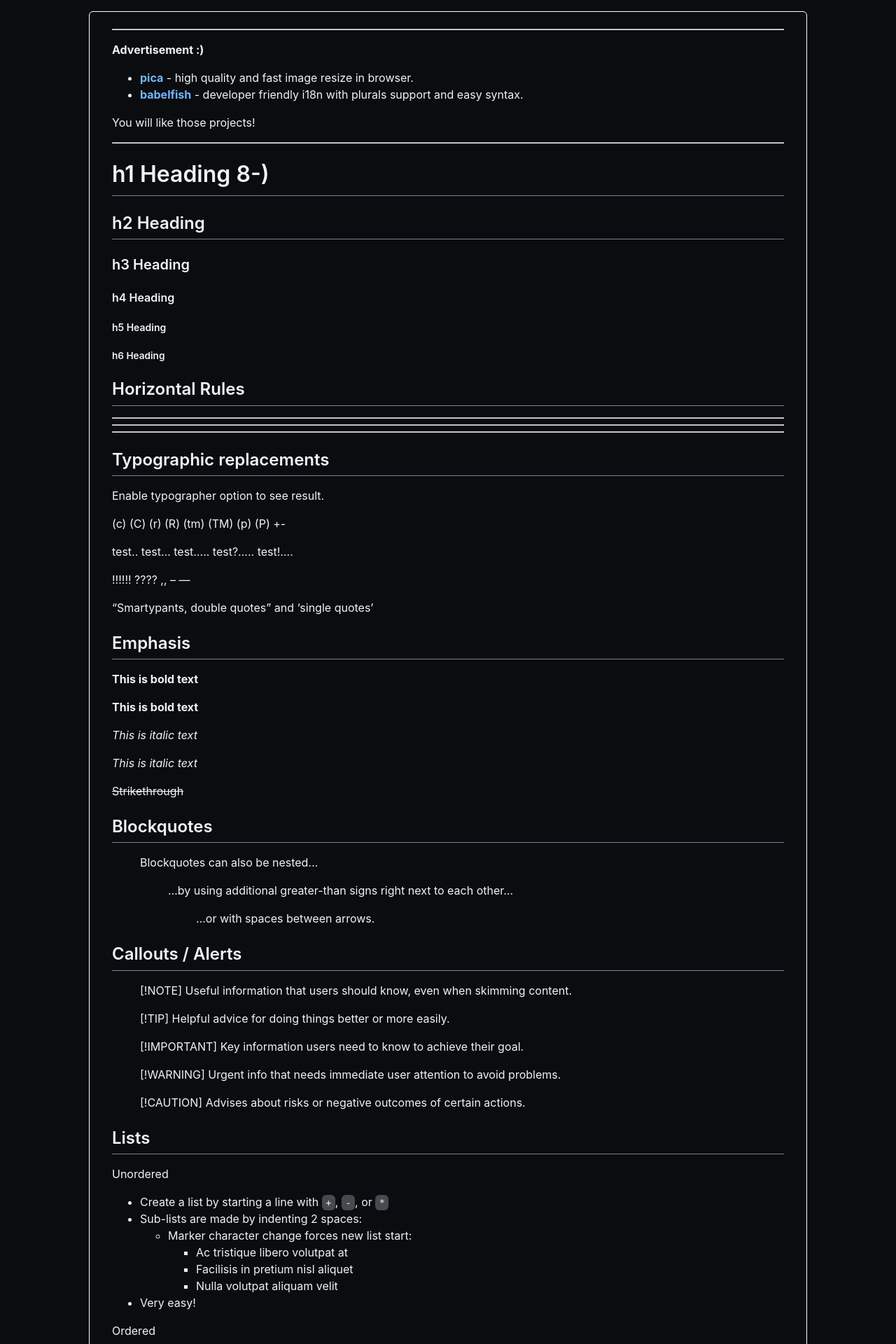
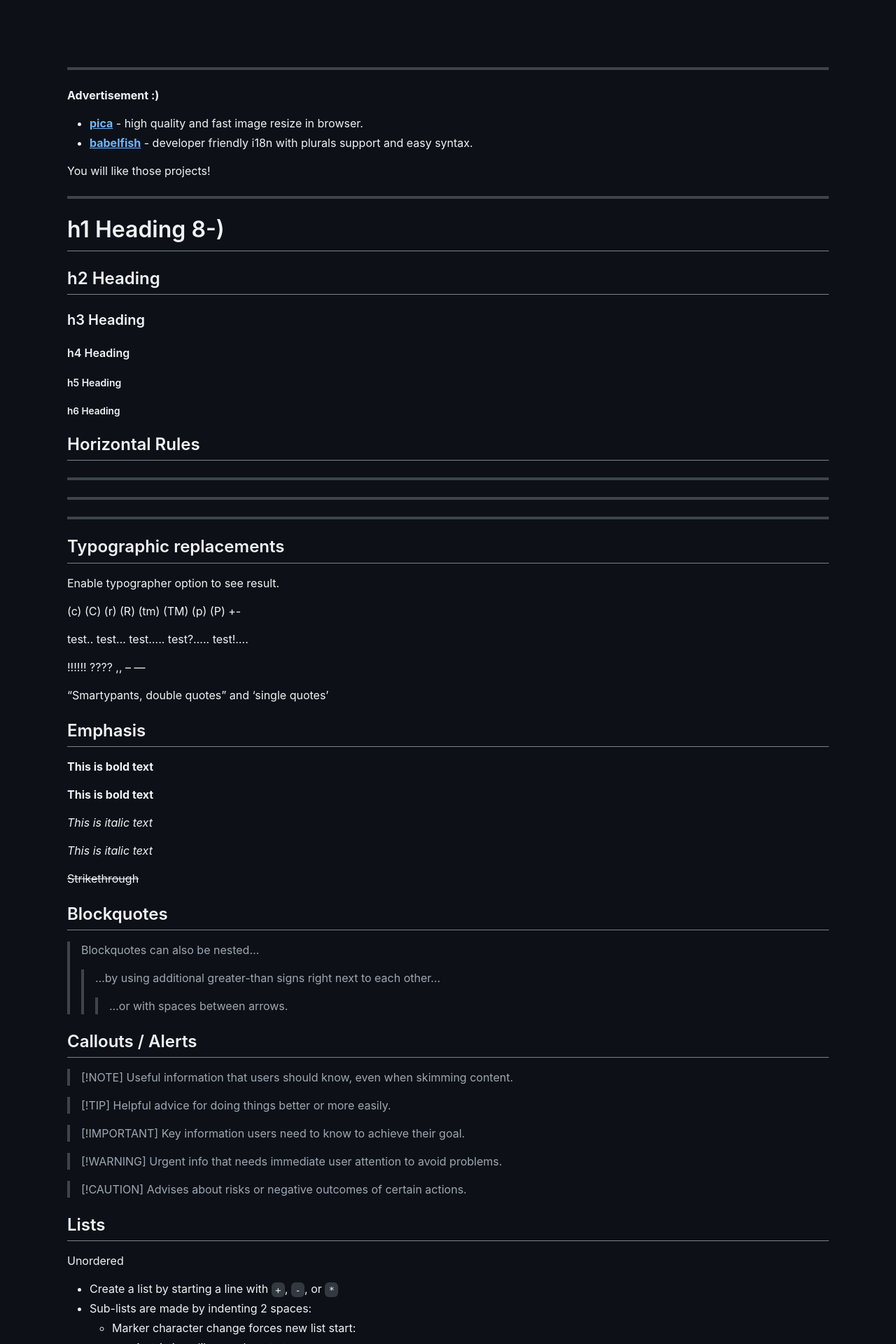
Before and after one commit to ScottKirvan/GitHubPagesStyle, a Jekyll site: the page built from notes/github_css_test.md, in a window 1280 px wide. Shown: the top 1920 px of the page at 70% size. Built offline with Jekyll 4.4.1, drawn with Linux system fonts in a browser that asks for light colours; our own code applies the rules of GitHub Pages for plain Markdown files.

Commit message:
Initial Checkin

```diff
--- a/_layouts/default.html
+++ b/_layouts/default.html
@@ -5,7 +5,7 @@
 <head>
     <meta charset="UTF-8">
     <title>{{ page.title }}</title>
-    <link rel="stylesheet" type="text/css" href="{{ site.baseurl }}/assets/css/custom.css">
+    <link rel="stylesheet" type="text/css" href="{{ site.baseurl }}/assets/css/github-pages-style.css">
 </head>
 
 <body>
--- /dev/null
+++ b/assets/css/github-pages-style.css
@@ -0,0 +1,396 @@
+/*
+================================================================================
+  GitHubDHC for GitHub Pages
+
+  A standalone CSS stylesheet extracted from the GitHubDHC Obsidian theme
+  for use with GitHub Pages (Jekyll) or any static HTML site.
+
+  Author: Scott Kirvan
+  Based on: GitHub's Primer Design System - Dark High Contrast theme
+  Version: 2.0.2
+
+  Usage:
+  Add to your GitHub Pages _config.yml or HTML <head>:
+  <link rel="stylesheet" href="github-pages-style.css">
+================================================================================
+*/
+
+/* ─────────────────────────────────────────────────────────────────────────
+   COLOR SYSTEM - GitHub Dark High Contrast
+   ───────────────────────────────────────────────────────────────────────── */
+
+:root {
+    /* Background colors */
+    --color-bg-default: #0d1117;
+    --color-bg-muted: #010409;
+    --color-bg-emphasis: #7a828e;
+
+    /* Text colors */
+    --color-text-primary: #f0f3f6;
+    --color-text-secondary: #9ea7b3;
+    --color-text-link: #71b7ff;
+    --color-text-link-hover: #409eff;
+
+    /* Border colors */
+    --color-border-default: #3d444d;
+    --color-border-emphasis: #7a828e;
+
+    /* Code colors */
+    --color-code-bg: #161b22;
+    --color-inline-code-bg: rgba(110, 118, 129, 0.4);
+
+    /* Table colors */
+    --color-table-row-alt: #151b23;
+
+    /* Callout/Alert colors */
+    --color-note: #71b7ff;
+    --color-tip: #26a148;
+    --color-important: #b87fff;
+    --color-warning: #e09b13;
+    --color-caution: #e5534b;
+}
+
+/* ─────────────────────────────────────────────────────────────────────────
+   BASE STYLES
+   ───────────────────────────────────────────────────────────────────────── */
+
+body {
+    background-color: var(--color-bg-default);
+    color: var(--color-text-primary);
+    font-family: -apple-system, BlinkMacSystemFont, "Segoe UI", "Noto Sans", Helvetica, Arial, sans-serif;
+    font-size: 16px;
+    line-height: 1.5;
+    max-width: 85%;
+    margin: 0 auto;
+    padding: 54pt; /* 3/4 inch margins */
+}
+
+/* ─────────────────────────────────────────────────────────────────────────
+   TYPOGRAPHY
+   ───────────────────────────────────────────────────────────────────────── */
+
+h1, h2, h3, h4, h5, h6 {
+    color: var(--color-text-primary);
+    font-weight: 600;
+    line-height: 1.25;
+    margin-top: 24px;
+    margin-bottom: 16px;
+}
+
+h1 {
+    font-size: 2em;
+    padding-bottom: 0.3em;
+    border-bottom: 1px solid var(--color-border-emphasis);
+}
+
+h2 {
+    font-size: 1.5em;
+    padding-bottom: 0.3em;
+    border-bottom: 1px solid var(--color-border-emphasis);
+}
+
+h3 {
+    font-size: 1.25em;
+}
+
+h4 {
+    font-size: 1em;
+}
+
+h5 {
+    font-size: 0.875em;
+}
+
+h6 {
+    font-size: 0.85em;
+}
+
+p {
+    margin-top: 0;
+    margin-bottom: 16px;
+}
+
+/* ─────────────────────────────────────────────────────────────────────────
+   LINKS
+   ───────────────────────────────────────────────────────────────────────── */
+
+a {
+    color: var(--color-text-link);
+    text-decoration: underline;
+}
+
+a:hover {
+    color: var(--color-text-link-hover);
+}
+
+/* Links in headers - no underline */
+h1 a,
+h2 a,
+h3 a,
+h4 a,
+h5 a,
+h6 a {
+    text-decoration: none;
+}
+
+/* ─────────────────────────────────────────────────────────────────────────
+   CODE BLOCKS
+   ───────────────────────────────────────────────────────────────────────── */
+
+/* Inline code */
+code {
+    background-color: var(--color-inline-code-bg);
+    padding: 0.2em 0.4em;
+    border-radius: 6px;
+    font-family: "SF Mono", Monaco, Inconsolata, "Fira Mono", "Droid Sans Mono", "Source Code Pro", monospace;
+    font-size: 85%;
+}
+
+/* Code blocks */
+pre {
+    background-color: var(--color-code-bg);
+    border-radius: 6px;
+    padding: 1rem;
+    margin: 16px 0;
+    overflow-x: auto;
+}
+
+pre code {
+    background-color: transparent;
+    padding: 0;
+    border-radius: 0;
+    font-size: 100%;
+}
+
+/* ─────────────────────────────────────────────────────────────────────────
+   LISTS
+   ───────────────────────────────────────────────────────────────────────── */
+
+ul, ol {
+    margin-top: 0;
+    margin-bottom: 16px;
+    padding-left: 2em;
+}
+
+li {
+    margin-top: 0.25em;
+    margin-bottom: 0.25em;
+}
+
+/* ─────────────────────────────────────────────────────────────────────────
+   TABLES
+   ───────────────────────────────────────────────────────────────────────── */
+
+table {
+    border-collapse: collapse;
+    width: 100%;
+    margin: 16px 0;
+    border-spacing: 0;
+}
+
+table thead tr {
+    background-color: var(--color-bg-default);
+}
+
+table tbody tr {
+    background-color: var(--color-bg-default);
+    border-top: 1px solid var(--color-border-default);
+}
+
+table tbody tr:nth-child(2n) {
+    background-color: var(--color-table-row-alt);
+}
+
+table th,
+table td {
+    padding: 6px 13px;
+    border: 1px solid var(--color-border-default);
+}
+
+table th {
+    font-weight: 600;
+    text-align: left;
+}
+
+/* ─────────────────────────────────────────────────────────────────────────
+   BLOCKQUOTES
+   ───────────────────────────────────────────────────────────────────────── */
+
+blockquote {
+    margin: 0 0 16px 0;
+    padding: 0 1em;
+    color: var(--color-text-secondary);
+    border-left: 0.25em solid var(--color-border-default);
+}
+
+blockquote > :first-child {
+    margin-top: 0;
+}
+
+blockquote > :last-child {
+    margin-bottom: 0;
+}
+
+/* ─────────────────────────────────────────────────────────────────────────
+   GITHUB ALERTS (Callouts)
+   ───────────────────────────────────────────────────────────────────────── */
+
+/* Note: GitHub Pages may render alerts differently depending on your setup.
+   These styles assume you're using a blockquote with a special marker like:
+   > [!NOTE]
+   > Your content here
+*/
+
+blockquote[data-callout],
+blockquote.alert {
+    border: none;
+    border-left: 4px solid var(--color-note);
+    background-color: var(--color-bg-default);
+    padding: 11px 16px;
+    margin: 11px 0;
+    border-radius: 0;
+}
+
+/* Alert type colors */
+blockquote[data-callout="note"],
+blockquote.alert-note {
+    border-left-color: var(--color-note);
+}
+
+blockquote[data-callout="tip"],
+blockquote.alert-tip {
+    border-left-color: var(--color-tip);
+}
+
+blockquote[data-callout="important"],
+blockquote.alert-important {
+    border-left-color: var(--color-important);
+}
+
+blockquote[data-callout="warning"],
+blockquote.alert-warning {
+    border-left-color: var(--color-warning);
+}
+
+blockquote[data-callout="caution"],
+blockquote.alert-caution {
+    border-left-color: var(--color-caution);
+}
+
+/* ─────────────────────────────────────────────────────────────────────────
+   IMAGES
+   ───────────────────────────────────────────────────────────────────────── */
+
+img {
+    max-width: 100%;
+    height: auto;
+    display: block;
+    margin: 8px 0;
+}
+
+/* Inline images (like badges) */
+p img,
+a img {
+    display: inline-block;
+    margin: 0 2px;
+    vertical-align: middle;
+}
+
+/* ─────────────────────────────────────────────────────────────────────────
+   HORIZONTAL RULES
+   ───────────────────────────────────────────────────────────────────────── */
+
+hr {
+    height: 0.25em;
+    padding: 0;
+    margin: 24px 0;
+    background-color: var(--color-border-default);
+    border: 0;
+}
+
+/* ─────────────────────────────────────────────────────────────────────────
+   DETAILS/SUMMARY
+   ───────────────────────────────────────────────────────────────────────── */
+
+details {
+    margin-top: 16px;
+    margin-bottom: 16px;
+}
+
+summary {
+    cursor: pointer;
+    margin-bottom: 8px;
+    font-weight: 600;
+}
+
+/* ─────────────────────────────────────────────────────────────────────────
+   SYNTAX HIGHLIGHTING (Optional)
+   ───────────────────────────────────────────────────────────────────────── */
+
+/* If using syntax highlighting, add these classes.
+   Adjust colors as needed for your syntax highlighter. */
+
+.highlight .c { color: #7a828e; } /* Comment */
+.highlight .k { color: #ff7b72; } /* Keyword */
+.highlight .s { color: #a5d6ff; } /* String */
+.highlight .n { color: #f0f3f6; } /* Name */
+.highlight .o { color: #ff7b72; } /* Operator */
+.highlight .p { color: #f0f3f6; } /* Punctuation */
+.highlight .m { color: #79c0ff; } /* Number */
+
+/* ─────────────────────────────────────────────────────────────────────────
+   RESPONSIVE DESIGN
+   ───────────────────────────────────────────────────────────────────────── */
+
+@media (max-width: 768px) {
+    body {
+        max-width: 100%;
+        padding: 20px;
+        font-size: 14px;
+    }
+
+    h1 {
+        font-size: 1.75em;
+    }
+
+    h2 {
+        font-size: 1.4em;
+    }
+
+    pre {
+        padding: 0.5rem;
+    }
+}
+
+@media (max-width: 480px) {
+    body {
+        padding: 10px;
+    }
+
+    table {
+        display: block;
+        overflow-x: auto;
+    }
+}
+
+/* ─────────────────────────────────────────────────────────────────────────
+   PRINT STYLES
+   ───────────────────────────────────────────────────────────────────────── */
+
+@media print {
+    body {
+        background-color: white;
+        color: black;
+        max-width: 100%;
+    }
+
+    a {
+        color: black;
+        text-decoration: underline;
+    }
+
+    pre, code {
+        background-color: #f6f8fa;
+        color: black;
+    }
+}
```
Also changed, not shown: notes/GitHub-pages-style.md (added, +46 -0 lines).
